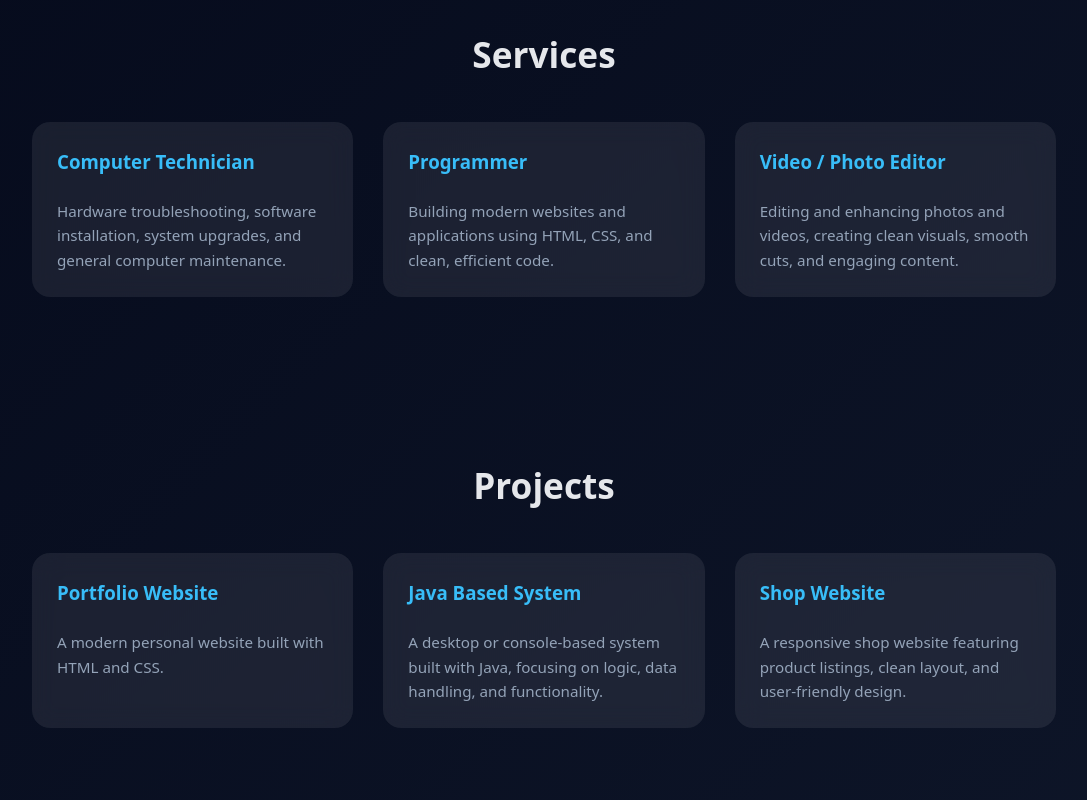
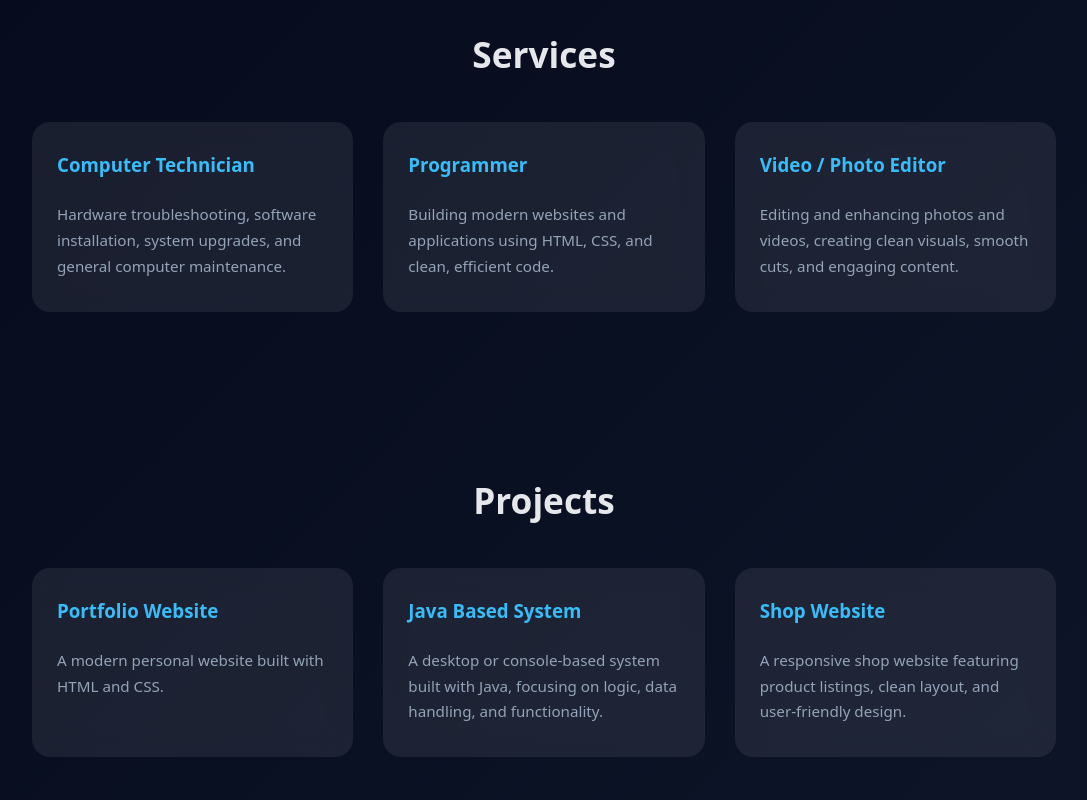
Before and after one commit to icekenji/Kenjie-Portfolio, a plain HTML site: page index.html in a window 1280 px wide. Shown: the part 1140-1940 px from the top of the page, without its empty margins (96-1183 px from the left). Drawn offline with Linux system fonts and the light colour scheme.

Commit message:
Add files via upload

```diff
--- a/style.css
+++ b/style.css
@@ -85,6 +85,7 @@ h2 {
 .card p {
   color: var(--muted);
   font-size: 0.95rem;
+  line-height: 1.7;
 }
 
 /* ================= CONTACT ================= */
@@ -293,7 +294,7 @@ body {
   gap: 12px;
 
   background: var(--card);
-  padding: 25px;
+  padding: 28px 25px 32px;
   border-radius: 18px;
   backdrop-filter: blur(12px);
 
```
